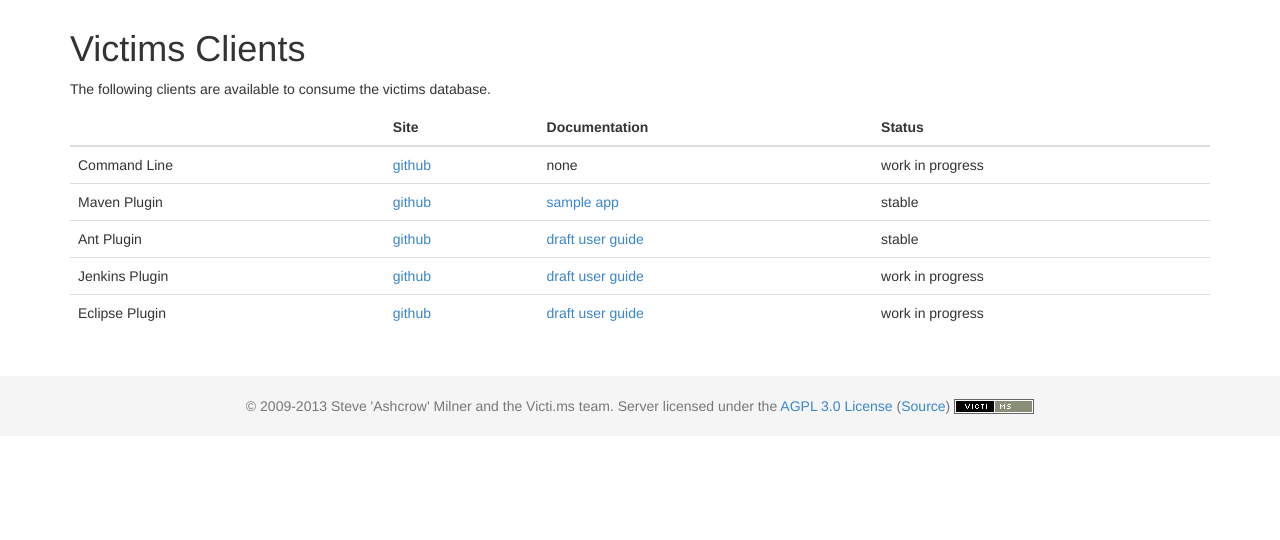
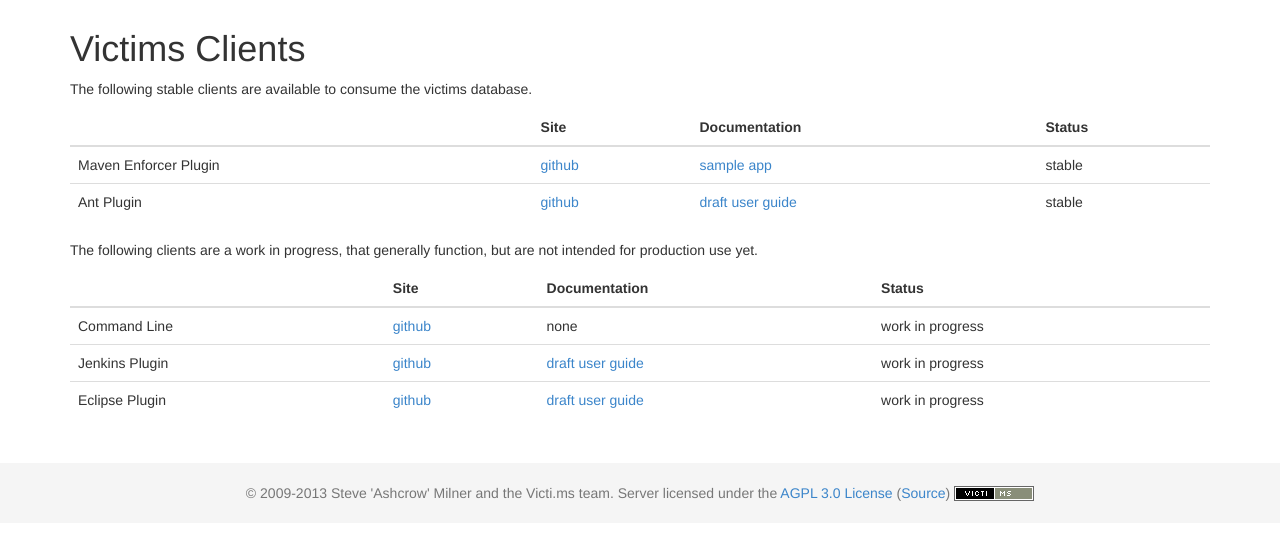
Before and after one commit to victims/victims-web, a Flask app: template src/victims_web/blueprints/ui/templates/client.html in a window 1280 px wide. Shown: the part 51-591 px from the top of the page. Run offline with Flask 2, Linux system fonts and the light colour scheme; the template is opened without the code that fills it, so the values that code supplies are empty; parts of the project's set-up code (start-up, migrations or seed data) failed here and were passed over; some libraries are stand-ins or nearby versions.

Commit message:
Separate stable and WIP client tables

```diff
--- a/src/victims_web/blueprints/ui/templates/client.html
+++ b/src/victims_web/blueprints/ui/templates/client.html
@@ -5,9 +5,34 @@
 {% block content %}
 <h1>Victims Clients</h1>
 <p>
-The following clients are available to consume the victims database.
+The following stable clients are available to consume the victims database.
 </p>
-<table class="table table-hover" id="clienttable">
+<table class="table table-hover" id="clienttable-stable">
+    <thead>
+        <tr>
+            <th>&nbsp;</th>
+            <th>Site</th>
+            <th>Documentation</th>
+            <th>Status</th>
+        </tr>
+    </thead>
+    <tr>
+        <td>Maven Enforcer Plugin</td>
+        <td><a href="https://github.com/victims/victims-enforcer" target="_blank">github</a></td>
+        <td><a href="https://github.com/victims/victims-enforcer/tree/master/sample" target="_blank">sample app</a></td>
+        <td>stable</td>
+    </tr>
+    <tr>
+        <td>Ant Plugin</td>
+        <td><a href="https://github.com/victims/victims-plugin-ant" target="_blank">github</a></td>
+        <td><a href="https://github.com/victims/victims-doc/blob/master/victims-plugin-ant/Ant_Task_User_Guide/Victi.ms--Ant_Task_User_Guide-en-US.pdf" target="_blank">draft user guide</a></td>
+        <td>stable</td>
+    </tr>
+</table>
+<p>
+The following clients are a work in progress, that generally function, but are not intended for production use yet.
+</p>
+<table class="table table-hover" id="clienttable-wip">
     <thead>
         <tr>
             <th>&nbsp;</th>
@@ -23,18 +48,6 @@ The following clients are available to consume the victims database.
         <td>work in progress</td>
     </tr>
     <tr>
-        <td>Maven Plugin</td>
-        <td><a href="https://github.com/victims/victims-enforcer" target="_blank">github</a></td>
-        <td><a href="https://github.com/victims/victims-enforcer/tree/master/sample" target="_blank">sample app</a></td>
-        <td>stable</td>
-    </tr>
-    <tr>
-        <td>Ant Plugin</td>
-        <td><a href="https://github.com/victims/victims-plugin-ant" target="_blank">github</a></td>
-        <td><a href="https://github.com/victims/victims-doc/blob/master/victims-plugin-ant/Ant_Task_User_Guide/Victi.ms--Ant_Task_User_Guide-en-US.pdf" target="_blank">draft user guide</a></td>
-        <td>stable</td>
-    </tr>
-    <tr>
         <td>Jenkins Plugin</td>
         <td><a href="https://github.com/victims/victims-plugin-jenkins" target="_blank">github</a></td>
         <td><a href="https://github.com/victims/victims-doc/blob/master/victims-plugin-jenkins/Jenkins_Plugin_User_Guide/Victi.ms--Jenkins_Plugin_User_Guide-en-US.pdf" target="_blank">draft user guide</a></td>
```
